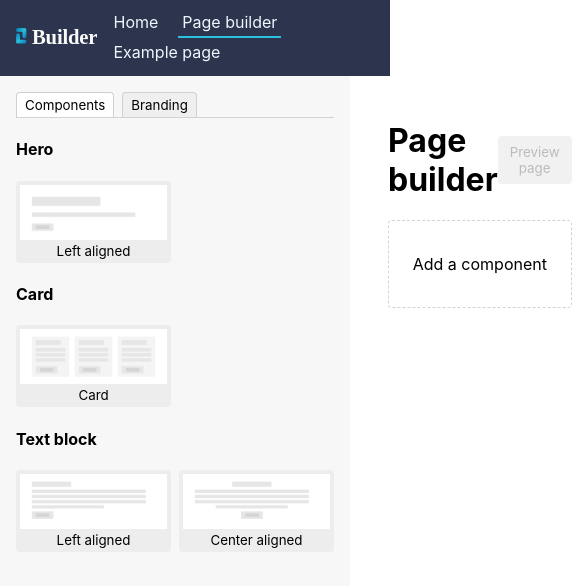
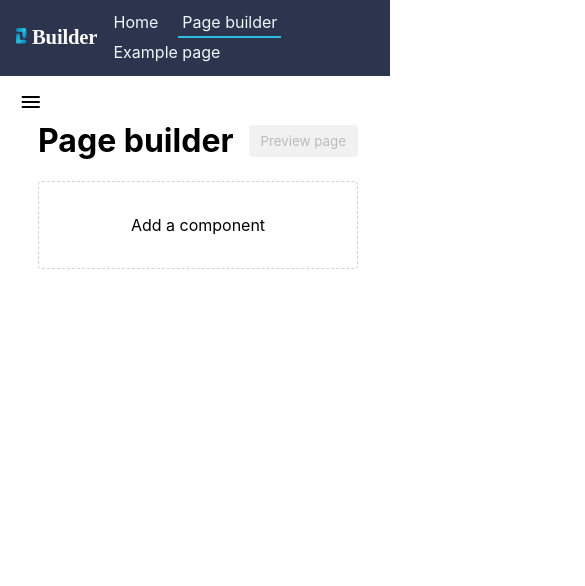
Before and after one commit to ejgoodwin/page-builder, a React (Create React App) app: page /page-builder in a window 390 px wide. Shown: the top 586 px of the page, 585 px wide, since content can reach past the window. Built offline with nearby package versions, Linux system fonts and the light colour scheme.

Commit message:
add responsive styling for sidebar

```diff
--- a/src/App.css
+++ b/src/App.css
@@ -1,3 +1,7 @@
+:root {
+  --input-border-colour: #E8E8E8;
+}
+
 * {
   box-sizing: border-box;
   font-family: -apple-system, BlinkMacSystemFont, "Segoe UI", Roboto, Helvetica, Arial, sans-serif, "Apple Color Emoji", "Segoe UI Emoji", "Segoe UI Symbol";
@@ -278,6 +282,7 @@ img {
 }
 
 .pb-branding-color-tile--add {
+  background: white;
   position: relative;
 }
 
@@ -336,9 +341,9 @@ img {
 }
 
 .pb-container {
-  display: grid;
   grid-template: auto / 350px 1fr;
   min-height: 100vh;
+  position: relative;
 }
 
 .pb-modal {
@@ -468,7 +473,35 @@ img {
 
 .pb-sidebar {
   background: rgb(247, 247, 247);
+  bottom: 0;
+  left: -100%;
   padding: 16px;
+  position: absolute;
+  top: 0;
+  transition: .1s;
+  width: 300px;
+  z-index: 1;
+}
+
+.pb-sidebar--open {
+  left: 0;
+}
+
+.pb-sidebar__toggle-button {
+  background: none;
+  border: none;
+  position: absolute;
+  z-index: 1;
+}
+
+.pb-sidebar__toggle-button--open {
+  left: .8rem;
+  top: .8rem;
+}
+
+.pb-sidebar__toggle-button--close {
+  right: .8rem;
+  top: .8rem;
 }
 
 .pb-sidebar-component {
@@ -502,6 +535,7 @@ img {
   background: rgba(0,0,0,0.8);
   inset: 0;
   position: fixed;
+  z-index: 3;
 }
 
 .pb-preview-modal__close {
@@ -546,7 +580,6 @@ img {
 }
 
 .pb-section-item {
-  display: grid;
   gap: 16px;
   grid-template: auto / repeat(2, 1fr) .75fr;
 }
@@ -639,10 +672,28 @@ img {
     --hero-item-media-display: block;
     --hero-subheading-font-size: 2rem;
 
-    --input-border-colour: #E8E8E8;
-
     --section-padding: 5rem 1rem;
 
     --pb-homepage-hero-padding: 4rem 1rem 7rem;
   }
+
+  .pb-section-item {
+    display: grid;
+  }
 }
+
+@media screen and (min-width: 1000px) {
+  .pb-container {
+    display: grid;
+  }
+
+  .pb-sidebar {
+    position: static;
+    width: auto;
+    z-index: 0;
+  }
+
+  .pb-sidebar__toggle-button {
+    display: none;
+  }
+}
--- a/src/components/page-builder/Sidebar.js
+++ b/src/components/page-builder/Sidebar.js
@@ -1,4 +1,4 @@
-import { useContext, useState } from "react";
+import React, { useContext, useState } from "react";
 import BackgroundColorContext from "../context/BackgroundColorContext";
 import hero from "../../images/components/hero.png";
 import card from "../../images/components/cards.png";
@@ -7,9 +7,20 @@ import textBlockCenter from "../../images/components/text-block-center.png";
 
 const Sidebar = ({ addComponent }) => {
 	const [activeTab, setActiveTab] = useState(1);
+	const [sidebarIsVisible, setSidebarIsVisible] = useState(false);
+
+	const toggleSidebar = () => {
+		setSidebarIsVisible((prevState) => !prevState);
+	}
 
 	return (
-		<div className="pb-sidebar">
+		<React.Fragment>
+			<button
+				className="pb-sidebar__toggle-button pb-sidebar__toggle-button--open"
+				onClick={() => toggleSidebar()}>
+				<span class="material-icons">menu</span>
+			</button>
+			<div className={`pb-sidebar ${sidebarIsVisible ? 'pb-sidebar--open' : ''}`}>
 				<div className="pb-tab-headings">
 					<button
 						className={`pb-tab-link ${activeTab === 1 ? 'pb-tab-link--active' : ''}`}
@@ -21,10 +32,16 @@ const Sidebar = ({ addComponent }) => {
 						onClick={() => setActiveTab(2)}>
 						Branding
 					</button>
+					<button
+						className="pb-sidebar__toggle-button pb-sidebar__toggle-button--close"
+						onClick={() => toggleSidebar()}>
+						<span class="material-icons">close</span>
+					</button>
 				</div>
 
 				{activeTab === 1 ? <ComponentsTab addComponent={addComponent} /> : <BrandingTab />}
 			</div>
+		</React.Fragment>
 	);
 }
 
@@ -108,7 +125,7 @@ function BrandingTab() {
 						style={{ background: `${colorItem}` }}>
 					</button>)}
 				</div>
-				<button className='button' style={{backgroundColor: primaryStyling[0], color: primaryStyling[1]}}>Primary button</button>
+				<button className='button' style={{ backgroundColor: primaryStyling[0], color: primaryStyling[1] }}>Primary button</button>
 
 				<h4>Secondary</h4>
 				<label>Background colour</label>
@@ -128,7 +145,7 @@ function BrandingTab() {
 						style={{ background: `${colorItem}` }}>
 					</button>)}
 				</div>
-				<button className='button' style={{backgroundColor: secondaryStyling[0], color: secondaryStyling[1]}}>Secondary button</button>
+				<button className='button' style={{ backgroundColor: secondaryStyling[0], color: secondaryStyling[1] }}>Secondary button</button>
 			</div>
 		</div>
 	);
--- a/src/components/page-builder/items/Color.js
+++ b/src/components/page-builder/items/Color.js
@@ -15,7 +15,7 @@ const Color = ({ id, item, label, updateItemData }) => {
     <React.Fragment>
       <label htmlFor={`background-colour-${id}`}>{label}</label>
       <div className="pb-branding-color-tile-container pb-branding-color-tile-container--large-gap">
-        <div className="pb-branding-color-tile" style={{background: backgroundColor}}></div>
+        <div className="pb-branding-color-tile" style={{ background: backgroundColor }}></div>
 
         <div className="pb-colour-picker">
           <img className="pb-colour-picker__icon" src={colourWheel} alt="" />
@@ -30,13 +30,16 @@ const Color = ({ id, item, label, updateItemData }) => {
           <span className="pb-colour-picker__outline"></span>
         </div>
 
+        {items.length > 0 ?
           <div className="pb-branding-color-tile-suggestions">
-          {items.map((colorItem, index) => <button
+            {items.map((colorItem) => <button
               className="pb-branding-color-tile pb-branding-color-tile--suggestion"
               onClick={() => clickBrandingColours(colorItem)}
               style={{ background: `${colorItem}` }}>
             </button>)}
           </div>
+          : ''}
+
       </div>
     </React.Fragment>
   );
```
Lines whose indentation alone changed are shown as unchanged.
